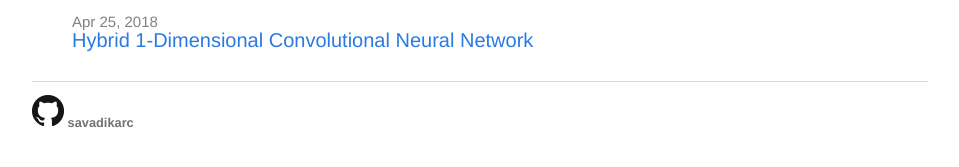
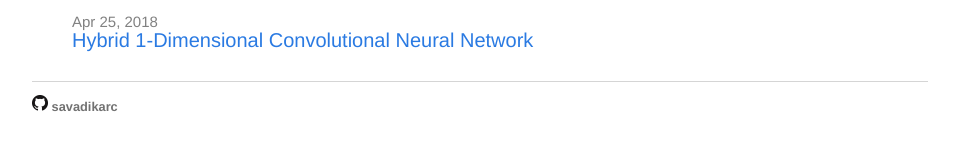
Before and after one commit to savadikarc/savadikarc.github.io, a Jekyll site: the page built from index.html, in a window 1280 px wide. Shown: the part 273-440 px from the top of the page, without its empty margins (160-1119 px from the left). Built offline with Jekyll 4.4.1, drawn with Linux system fonts in a browser that asks for light colours.

Commit message:
Update main.css

```diff
--- a/css/main.css
+++ b/css/main.css
@@ -1,3 +1,4 @@
+/*Blog Style*/
 body {
     font-family:'Helvetica', 'Arial', 'Sans-Serif';
     margin: 60px auto;
@@ -31,6 +32,12 @@ p {
 footer {
     border-top: 1px solid #d5d5d5;
     font-size: .8em;
+}
+
+footer .icon {
+    display: inline-block;
+    width: 16px;
+    height: 16px;
 }
 
 /*
```
